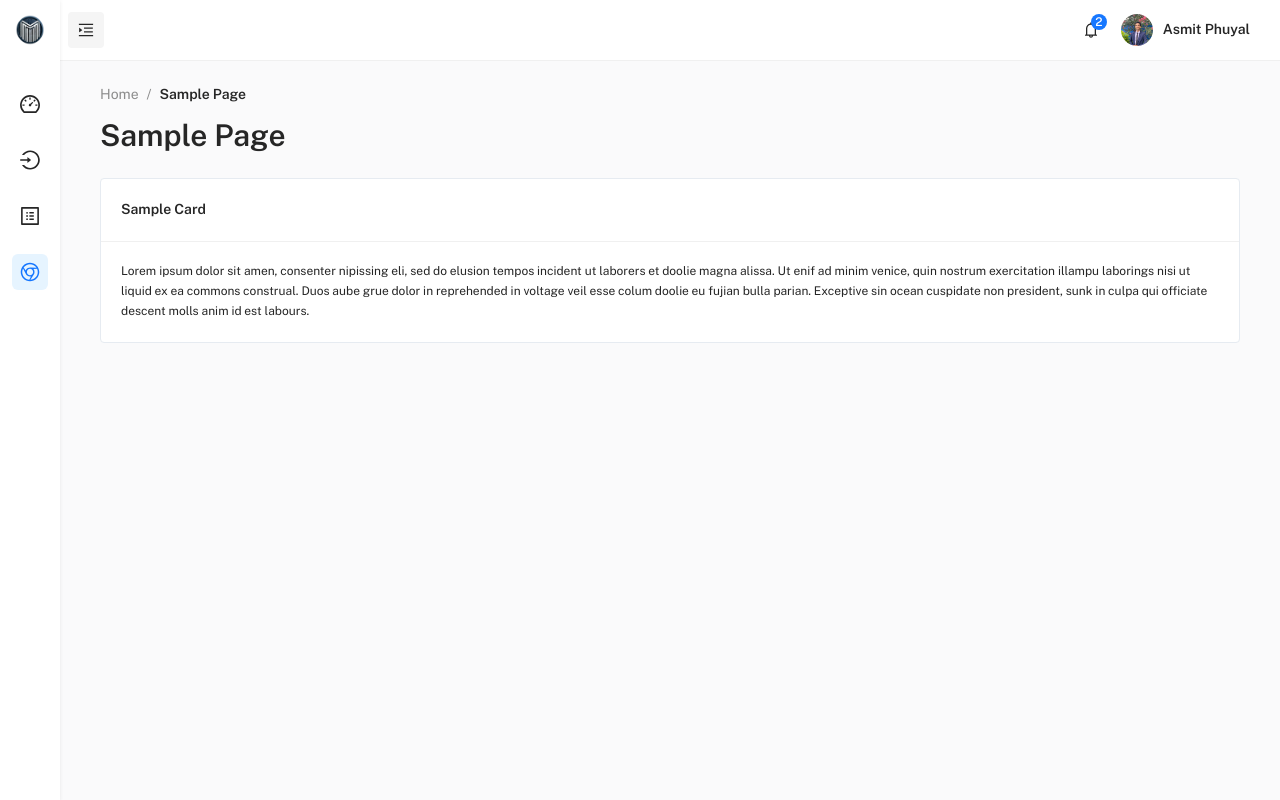
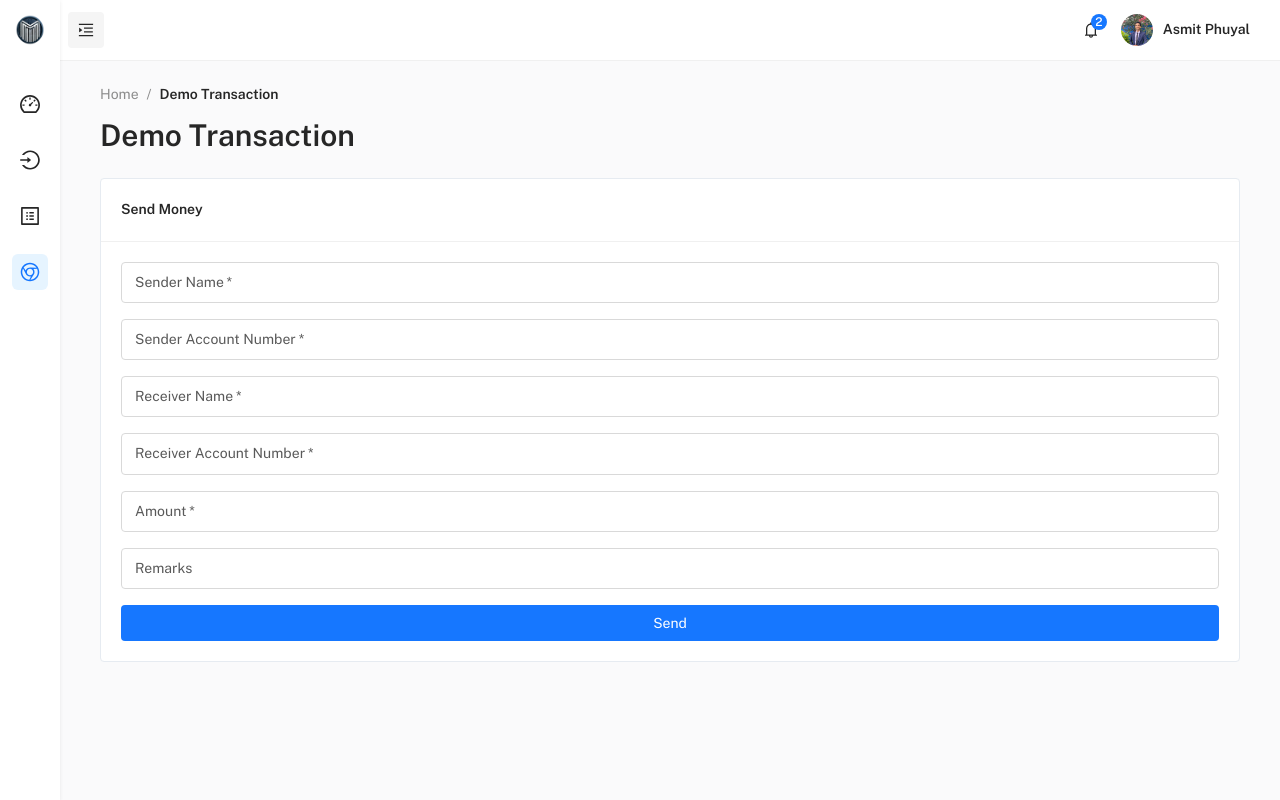
Before and after one commit to fuyalasmit/money_map, a React (Vite) app: page /free/sample-page in a window 1280 px wide. Built offline with nearby package versions, Linux system fonts and the light colour scheme.

Commit message:
transaction page constructed

```diff
--- a/jsconfig.json
+++ b/jsconfig.json
@@ -19,5 +19,4 @@
   },
   "exclude": ["node_modules"],
   "include": ["src", "**/*.ts", "**/*.tsx", "src/**/*"],
-  "references": [{ "path": "./jsconfig.node.json" }]
 }
--- a/src/layout/Dashboard/Header/HeaderContent/Profile/index.jsx
+++ b/src/layout/Dashboard/Header/HeaderContent/Profile/index.jsx
@@ -123,9 +123,9 @@ export default function Profile() {
                         <Stack direction="row" sx={{ gap: 1.25, alignItems: 'center' }}>
                           <Avatar alt="profile user" src={avatar1} sx={{ width: 32, height: 32 }} />
                           <Stack>
-                            <Typography variant="h6">John Doe</Typography>
+                            <Typography variant="h6">Asmit Phuyal</Typography>
                             <Typography variant="body2" color="text.secondary">
-                              UI/UX Designer
+                              Bank Manager
                             </Typography>
                           </Stack>
                         </Stack>
--- a/src/menu-items/support.jsx
+++ b/src/menu-items/support.jsx
@@ -16,7 +16,7 @@ const support = {
   children: [
     {
       id: 'sample-page',
-      title: 'Sample Page',
+      title: 'Demo Transaction',
       type: 'item',
       url: '/sample-page',
       icon: icons.ChromeOutlined
--- a/src/pages/extra-pages/sample-page.jsx
+++ b/src/pages/extra-pages/sample-page.jsx
@@ -1,20 +1,124 @@
-// material-ui
-import Typography from '@mui/material/Typography';
+import { useState } from 'react';
+import TextField from '@mui/material/TextField';
+import Button from '@mui/material/Button';
+import Stack from '@mui/material/Stack';
+import MainCard from 'components/MainCard';
+import axios from 'axios';
 
-// project imports
-import MainCard from 'components/MainCard';
+// Function to generate random alphanumeric transaction ID
+const generateTransactionId = (length = 12) => {
+  const characters = 'ABCDEFGHIJKLMNOPQRSTUVWXYZabcdefghijklmnopqrstuvwxyz0123456789';
+  let result = '';
+  const charactersLength = characters.length;
+
+  for (let i = 0; i < length; i++) {
+    result += characters.charAt(Math.floor(Math.random() * charactersLength));
+  }
+
+  return result;
+};
 
 // ==============================|| SAMPLE PAGE ||============================== //
 
 export default function SamplePage() {
+  const [formData, setFormData] = useState({
+    senderName: '',
+    senderAccount: '',
+    receiverName: '',
+    receiverAccount: '',
+    remarks: '',
+    amount: ''
+  });
+
+  const handleChange = (e) => {
+    const { name, value } = e.target;
+    setFormData((prevData) => ({ ...prevData, [name]: value }));
+  };
+
+  const handleSubmit = async (e) => {
+    e.preventDefault();
+    const transactionId = generateTransactionId();
+    const dataWithTimestamp = {
+      ...formData,
+      timestamp: new Date().toISOString(),
+      transactionId: transactionId
+    };
+
+    try {
+      await axios.post('http://localhost:5001/save-transaction', dataWithTimestamp);
+      alert(`Money sent successfully! Transaction ID: ${transactionId}`);
+      setFormData({
+        senderName: '',
+        senderAccount: '',
+        receiverName: '',
+        receiverAccount: '',
+        remarks: '',
+        amount: ''
+      });
+    } catch (error) {
+      console.error('Error saving transaction:', error);
+      alert('Failed to send money. Please try again.');
+    }
+  };
+
   return (
-    <MainCard title="Sample Card">
-      <Typography variant="body2">
-        Lorem ipsum dolor sit amen, consenter nipissing eli, sed do elusion tempos incident ut laborers et doolie magna alissa. Ut enif ad
-        minim venice, quin nostrum exercitation illampu laborings nisi ut liquid ex ea commons construal. Duos aube grue dolor in
-        reprehended in voltage veil esse colum doolie eu fujian bulla parian. Exceptive sin ocean cuspidate non president, sunk in culpa qui
-        officiate descent molls anim id est labours.
-      </Typography>
+    <MainCard title="Send Money">
+      <form onSubmit={handleSubmit}>
+        <Stack spacing={2}>
+          <TextField
+            label="Sender Name"
+            name="senderName"
+            value={formData.senderName}
+            onChange={handleChange}
+            fullWidth
+            required
+          />
+          <TextField
+            label="Sender Account Number"
+            name="senderAccount"
+            value={formData.senderAccount}
+            onChange={handleChange}
+            fullWidth
+            required
+          />
+          <TextField
+            label="Receiver Name"
+            name="receiverName"
+            value={formData.receiverName}
+            onChange={handleChange}
+            fullWidth
+            required
+          />
+          <TextField
+            label="Receiver Account Number"
+            name="receiverAccount"
+            value={formData.receiverAccount}
+            onChange={handleChange}
+            fullWidth
+            required
+          />
+          <TextField
+            label="Amount"
+            name="amount"
+            value={formData.amount}
+            onChange={handleChange}
+            fullWidth
+            required
+            type="number"
+          />
+          <TextField
+            label="Remarks"
+            name="remarks"
+            value={formData.remarks}
+            onChange={handleChange}
+            fullWidth
+          />
+
+          <Button type="submit" variant="contained" color="primary">
+            Send
+          </Button>
+        </Stack>
+      </form>
     </MainCard>
   );
 }
```
Also changed, not shown: package.json (+9 -1 lines), src/pages/extra-pages/server.js (added, +52 -0 lines), transactions.json (added, +30 -0 lines), 2 other files (tests, documents, lock files or other folders).
